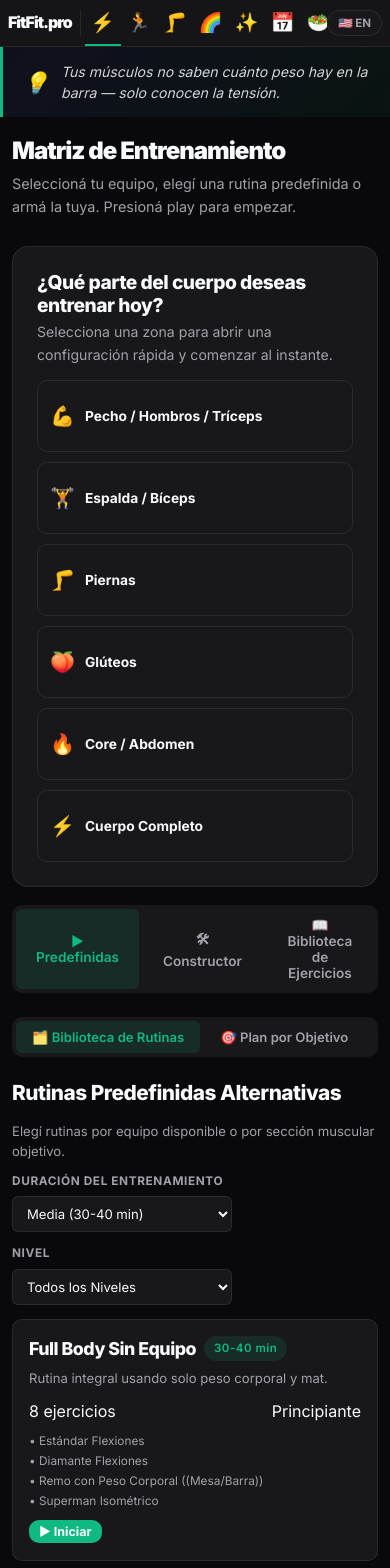
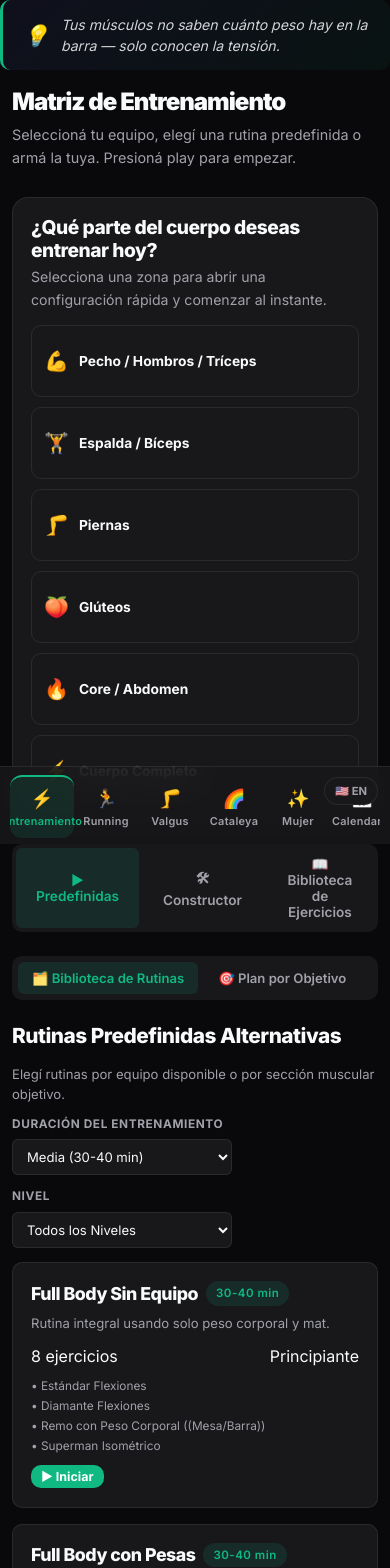
Before and after one commit to emiliodom/fitfit.pro, a React (Vite) app: page / in a window 390 px wide. Shown: the top 1568 px of the page. Built offline with nearby package versions, Linux system fonts and the light colour scheme.

Commit message:
Improve mobile app layout and scrollers

```diff
--- a/src/App.css
+++ b/src/App.css
@@ -1953,6 +1953,16 @@
   font-size: 0.9rem;
 }
 
+.table-scroll {
+  width: 100%;
+  overflow-x: auto;
+  -webkit-overflow-scrolling: touch;
+}
+
+.table-scroll .data-table {
+  min-width: 420px;
+}
+
 /* ── Schedule ── */
 .schedule-day {
   background: rgba(255, 255, 255, 0.02);
@@ -3289,7 +3299,7 @@
 
 @media (max-width: 600px) {
   .main-container {
-    padding: 20px 12px 40px;
+    padding: 18px 12px calc(110px + env(safe-area-inset-bottom));
   }
 
   .page-header h1 {
@@ -3301,47 +3311,98 @@
   .grid-4 { grid-template-columns: repeat(2, 1fr); }
 
   .stats-bar {
+    flex-direction: row;
+    overflow-x: auto;
+    gap: 10px;
+    padding-bottom: 6px;
+    -webkit-overflow-scrolling: touch;
+  }
+
+  .stat-item {
+    min-width: 140px;
+    flex: 0 0 auto;
+  }
+
+  .navbar {
+    position: fixed;
+    top: auto;
+    bottom: 0;
+    width: 100%;
+    border-top: 1px solid var(--border-color);
+    border-bottom: none;
+  }
+
+  .nav-inner {
+    padding: 8px 10px calc(6px + env(safe-area-inset-bottom));
+    justify-content: center;
+  }
+
+  .nav-logo {
+    display: none;
+  }
+
+  .nav-tabs {
+    justify-content: space-between;
+    width: 100%;
+  }
+
+  .nav-btn {
+    padding: 8px 6px;
+    font-size: 0.72rem;
     flex-direction: column;
-  }
-
-  .nav-inner {
-    padding: 0 8px;
-  }
-
-  .nav-logo {
-    font-size: 1rem;
-    padding-right: 8px;
-    margin-right: 4px;
-  }
-
-  .nav-btn {
-    padding: 12px 8px;
-    font-size: 0.78rem;
+    gap: 4px;
+    border-bottom: none;
+    border-top: 2px solid transparent;
+    border-radius: 12px;
+    flex: 1;
+    min-width: 64px;
+  }
+
+  .nav-btn.active {
+    background: var(--accent-dim);
+    border-top-color: var(--accent);
   }
 
   .nav-btn .nav-icon {
-    font-size: 1.2rem;
+    font-size: 1.15rem;
   }
 
   .nav-label {
-    display: none;
+    display: block;
+    font-size: 0.68rem;
+    letter-spacing: 0.3px;
   }
 
   .lang-toggle {
-    padding: 5px 10px;
-    font-size: 0.72rem;
+    position: fixed;
+    top: 10px;
+    right: 12px;
+    z-index: 150;
+    padding: 6px 10px;
+    font-size: 0.7rem;
   }
 
   .view-toggle {
     flex-wrap: wrap;
   }
 
-  .week-routines {
-    grid-template-columns: repeat(2, 1fr);
-  }
-
+  .week-routines,
   .journey-week {
-    grid-template-columns: repeat(2, 1fr);
+    grid-template-columns: none;
+    grid-auto-flow: column;
+    grid-auto-columns: minmax(160px, 1fr);
+    overflow-x: auto;
+    gap: 10px;
+    padding-bottom: 6px;
+    -webkit-overflow-scrolling: touch;
+  }
+
+  .week-routines::-webkit-scrollbar,
+  .journey-week::-webkit-scrollbar,
+  .stats-bar::-webkit-scrollbar,
+  .sub-tabs::-webkit-scrollbar,
+  .table-scroll::-webkit-scrollbar {
+    display: none;
   }
 
   .week-selector {
@@ -3417,6 +3478,24 @@
   .macro-pill {
     font-size: 0.7rem;
     padding: 3px 8px;
+  }
+
+  .card {
+    padding: 18px;
+  }
+
+  .sub-tabs {
+    gap: 6px;
+    padding: 6px;
+  }
+
+  .sub-tab {
+    padding: 8px 14px;
+  }
+
+  .motivational-quote {
+    margin: 8px 12px 0;
+    border-radius: var(--radius-md);
   }
 }
 
--- a/src/components/Navbar.jsx
+++ b/src/components/Navbar.jsx
@@ -9,6 +9,7 @@ export default function Navbar({ tabs, activeTab, onTabChange, lang, setLang })
               key={tab.id}
               className={`nav-btn ${activeTab === tab.id ? 'active' : ''}`}
               onClick={() => onTabChange(tab.id)}
+              aria-label={tab.label}
             >
               <span className="nav-icon">{tab.icon}</span>
               <span className="nav-label">{tab.label}</span>
@@ -19,6 +20,7 @@ export default function Navbar({ tabs, activeTab, onTabChange, lang, setLang })
           className="lang-toggle"
           onClick={() => setLang(lang === 'en' ? 'es' : 'en')}
           title={lang === 'en' ? 'Cambiar a Español' : 'Switch to English'}
+          aria-label={lang === 'en' ? 'Switch to Spanish' : 'Switch to English'}
         >
           {lang === 'en' ? '🇪🇸 ES' : '🇺🇸 EN'}
         </button>
--- a/src/components/Nutrition/NutritionPage.jsx
+++ b/src/components/Nutrition/NutritionPage.jsx
@@ -199,6 +199,7 @@ export default function NutritionPage() {
           </div>
           <div className="card">
             <h2 style={{ marginBottom: 16 }}>{t('nutrition.macroTargets')}</h2>
+            <div className="table-scroll">
               <table className="data-table">
                 <tbody>
                   <tr><th>{t('nutrition.protein')}</th><td>{recipesData.macroTargets.protein}</td></tr>
@@ -207,6 +208,7 @@ export default function NutritionPage() {
                   <tr><th>{t('nutrition.calories')}</th><td>{recipesData.macroTargets.calories}</td></tr>
                 </tbody>
               </table>
+            </div>
           </div>
         </div>
       )}
--- a/src/components/Schedule/SchedulePage.jsx
+++ b/src/components/Schedule/SchedulePage.jsx
@@ -346,6 +346,7 @@ export default function SchedulePage({ tracker }) {
         </p>
         {tracker.workoutLog.length > 0 && (
           <div style={{ marginTop: 16, maxHeight: 200, overflowY: 'auto' }}>
+            <div className="table-scroll">
               <table className="data-table">
                 <thead>
                   <tr>
@@ -367,6 +368,7 @@ export default function SchedulePage({ tracker }) {
                 </tbody>
               </table>
             </div>
+          </div>
         )}
       </div>
     </div>
```
Lines whose indentation alone changed are shown as unchanged.
